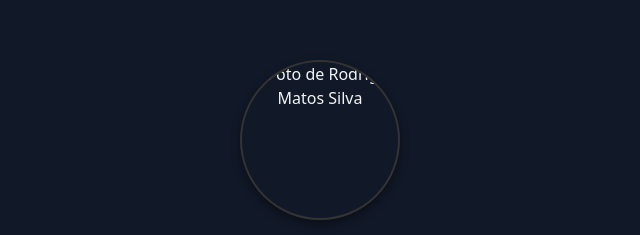
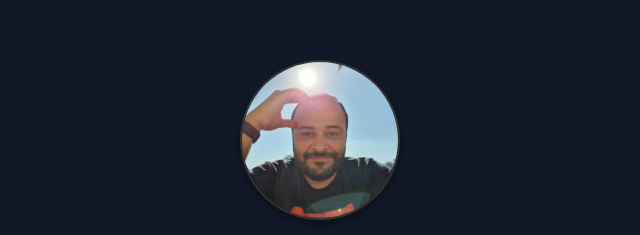
Before and after one commit to silvars/rodrigomatos.tech, a plain HTML site: page index.html in a window 1280 px wide. Shown: the part 142-377 px from the top of the page, without its empty margins (320-960 px from the left). Drawn offline with nearby package versions, Linux system fonts and the light colour scheme.

Commit message:
Update index.html

```diff
--- a/index.html
+++ b/index.html
@@ -29,7 +29,7 @@
 
   <div class="max-w-md text-center">
     <!-- FOTO LOCAL -->
-    <img src="assets/profile.jpg"
+    <img src="assets/foto_perfil.jpg"
          alt="Foto de Rodrigo Matos Silva"
          class="profile-pic">
 
```
